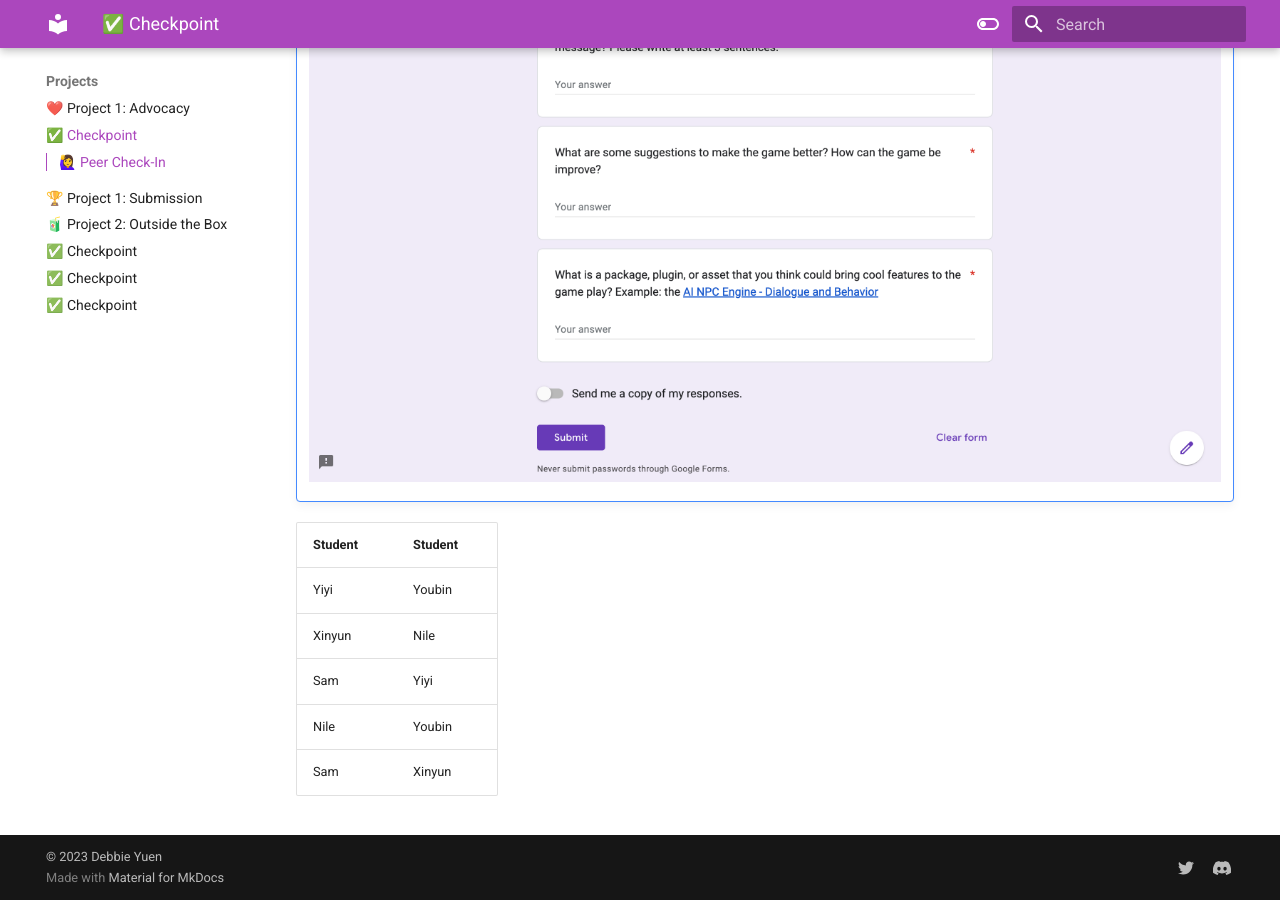
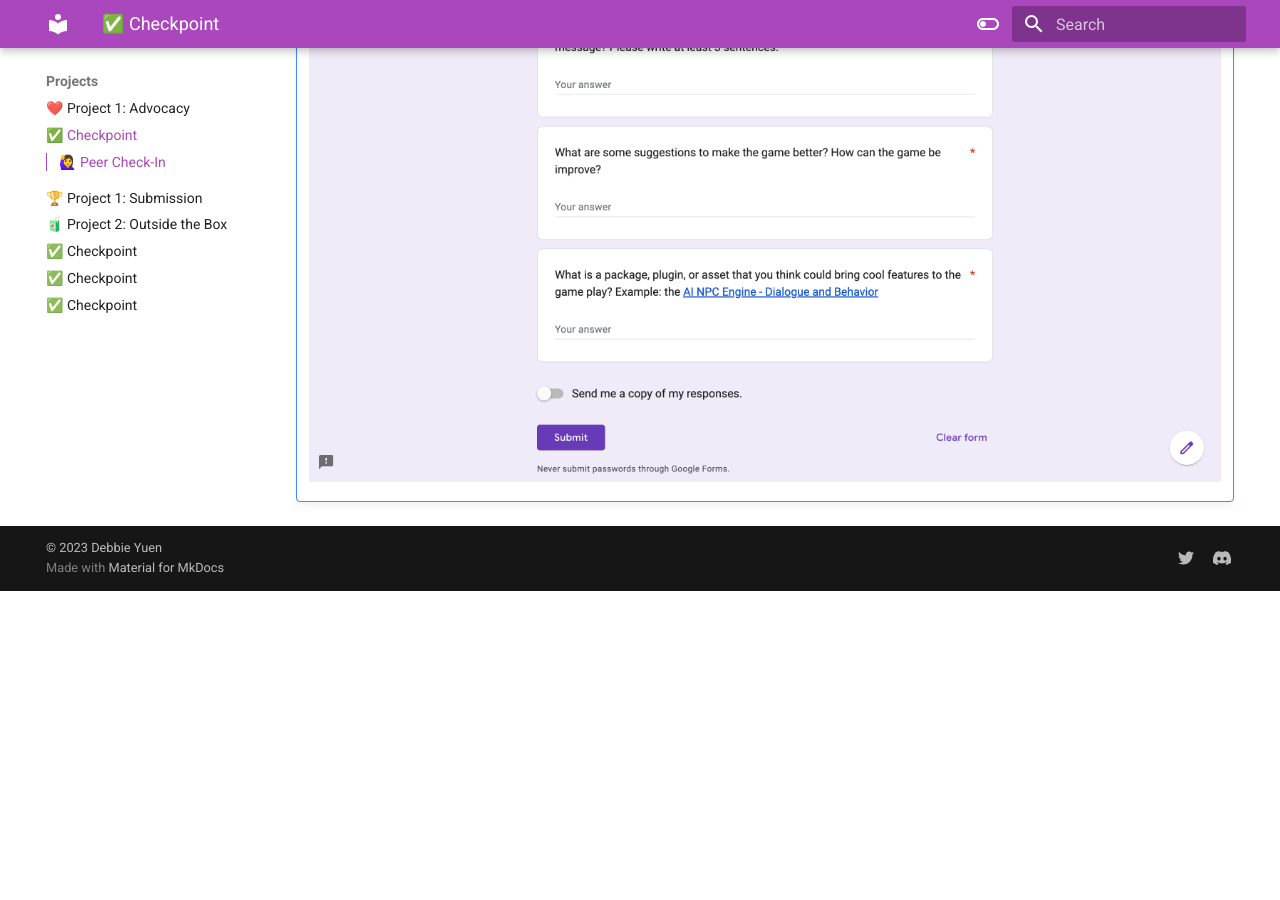
Before and after one commit to usc-ctin583/usc-ctin583.github.io, an MkDocs documentation site: the page built from docs/Projects/project1checkpoint.md, in a window 1280 px wide and 900 px high, scrolled down 512 px. Built offline with MkDocs 1.6.1 and Material for MkDocs 9.7.7, drawn with Linux system fonts in a browser that asks for light colours; after the commit the page ends 1103 px from its top, so only the background shows below that.

Commit message:
remove chart in project1 checkpoint

```diff
--- a/docs/Projects/project1checkpoint.md
+++ b/docs/Projects/project1checkpoint.md
@@ -9,11 +9,3 @@ By now, you have worked on project 1 for a week! It is time now to get feedback
     Fill out the [Google form](https://forms.gle/VzmmsTqbDHXrFVrM7) after you have given each each classmate verbal feedback. The feedback will be shared with your classmate.
 
     ![Image title](../Projects/Screenshot%202023-10-02%20at%203.01.03%20PM.png)
-
-| Student | Student |
-| :--------- | :--------- |
-| Yiyi | Youbin |
-| Xinyun | Nile |
-| Sam | Yiyi |
-| Nile | Youbin |
-| Sam | Xinyun |
```
